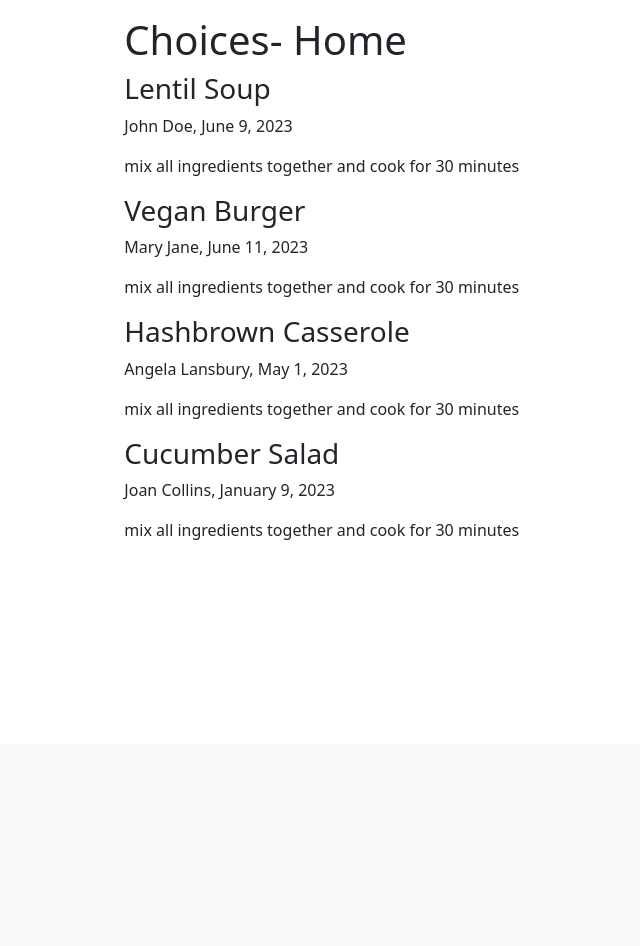
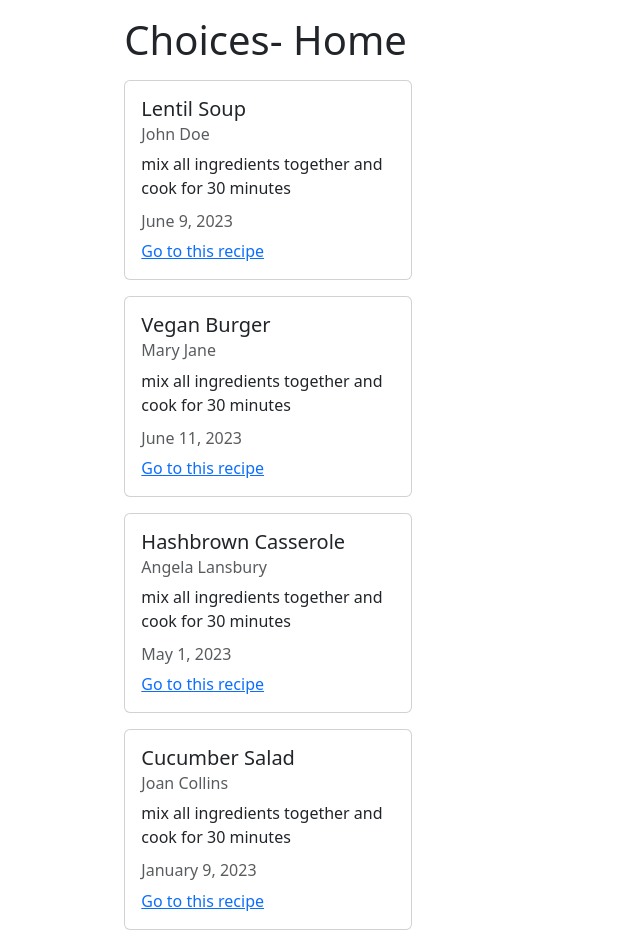
Before and after one commit to leverh/Django-Project-One, a Django app: page / in a window 1280 px wide. Shown: the part 56-1002 px from the top of the page, without its empty margins (101-741 px from the left). Before the commit the page ends 596 px from the top, so only its background shows below. Run offline with Django 4.2, Linux system fonts and the light colour scheme.

Commit message:
added boostrap cards to home.html template

```diff
--- a/choices/templates/choices/home.html
+++ b/choices/templates/choices/home.html
@@ -4,9 +4,15 @@
     <h1>Choices- Home</h1>
 
     {% for choice in choices %}
-        <h3>{{ choice.title }}</h3>
-        <p>{{ choice.author }}, {{ choice.date_posted }}</p>
-        <p>{{ choice.preparation }}</p>
+        <div class="card my-3" style="width: 18rem;">
+            <div class="card-body">
+              <h5 class="card-title">{{ choice.title }}</h5>
+              <h6 class="card-subtitle mb-2 text-body-secondary">{{ choice.author }}</h6>
+              <p class="card-text">{{ choice.preparation }}</p>
+              <h6 class="card-subtitle mb-2 text-body-secondary">{{ choice.date_posted }}</h6>
+              <a href="#" class="card-link">Go to this recipe</a>
+            </div>
+          </div>
     {% endfor %}
 
 {% endblock content %}
```
